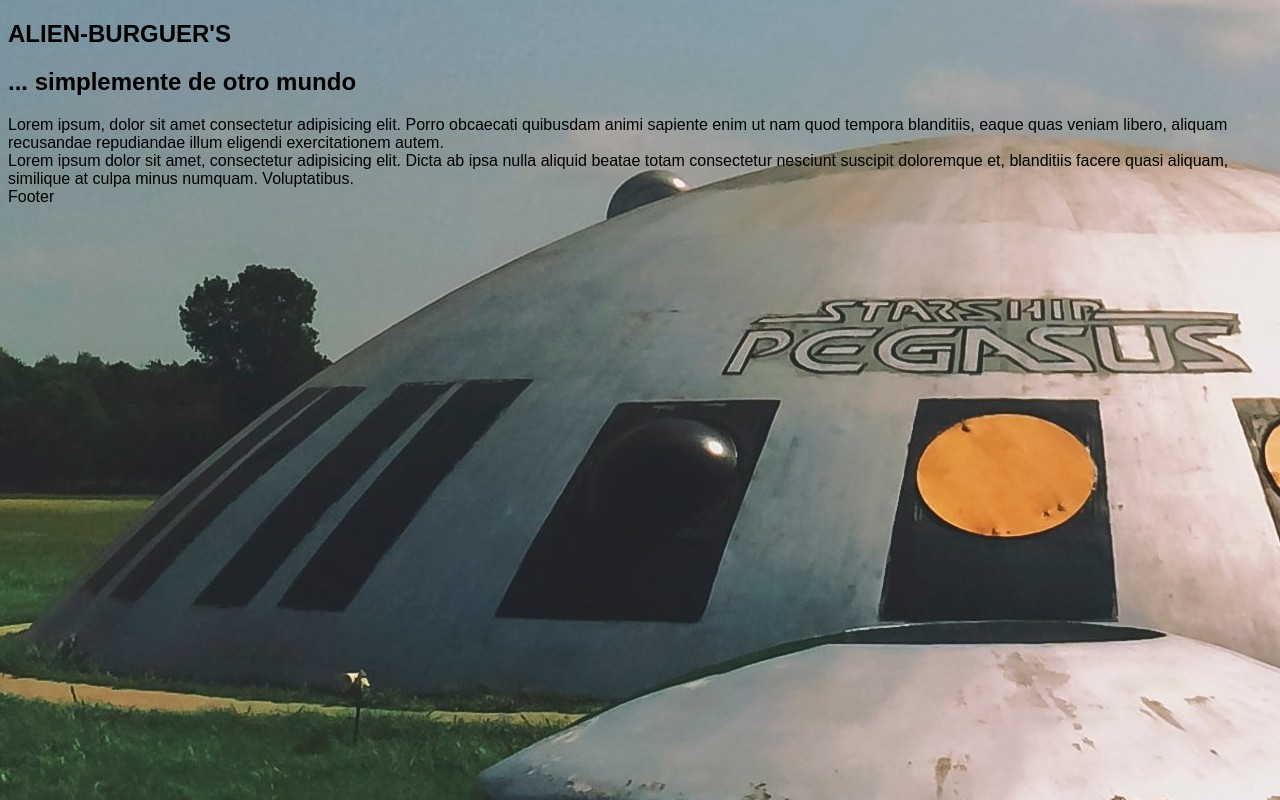
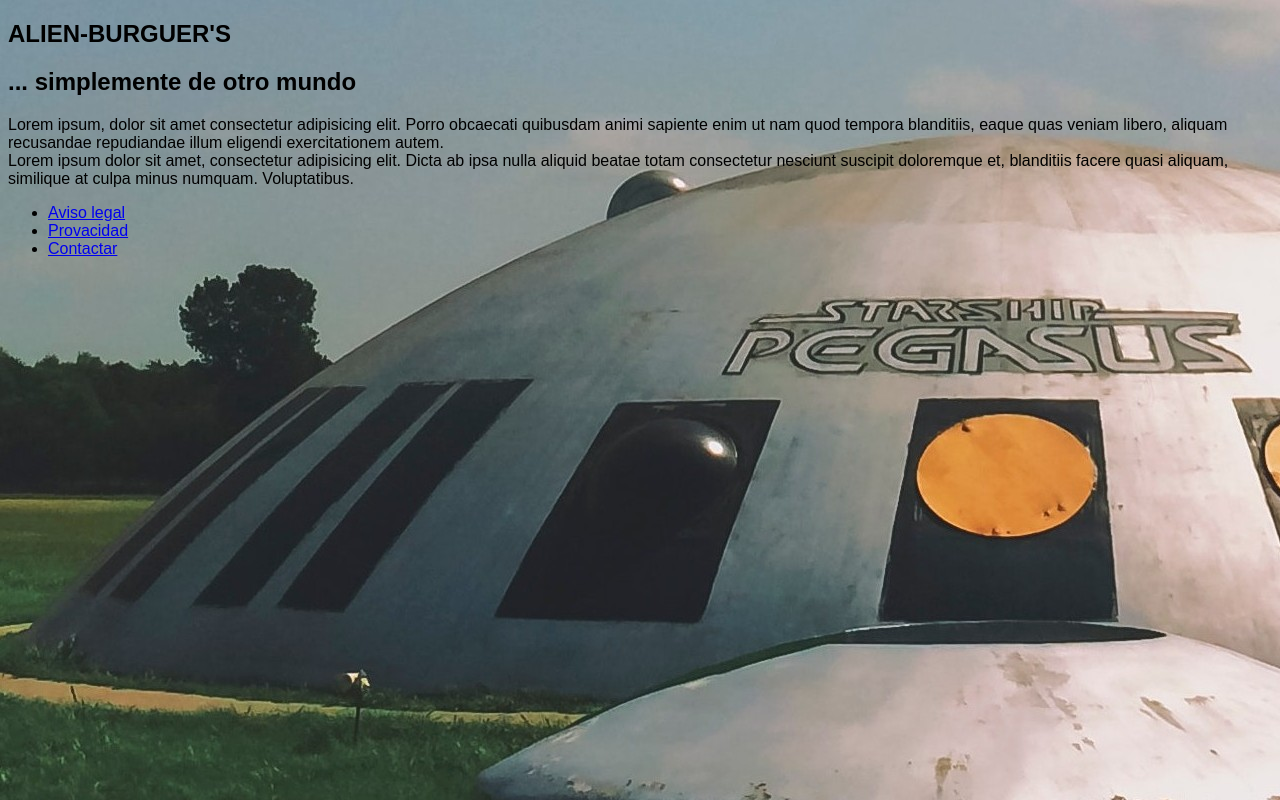
Before and after one commit to spbacilio/hellow, a plain HTML site: page index.html in a window 1280 px wide. Drawn offline with Linux system fonts and the light colour scheme.

Commit message:
Se agrega la primera version del footer

```diff
--- a/index.html
+++ b/index.html
@@ -19,7 +19,13 @@
         Lorem ipsum dolor sit amet, consectetur adipisicing elit. Dicta ab ipsa nulla aliquid beatae totam consectetur nesciunt suscipit doloremque et, blanditiis facere quasi aliquam, similique at culpa minus numquam. Voluptatibus.
     </section>
     <section>
-        Footer
+        <footer>
+            <ul>
+                <li><a href="aviso-legal.html">Aviso legal</a></li>
+                <li><a href="privacidad.html">Provacidad</a></li>
+                <li><a href="contactar.html">Contactar</a></li>
+            </ul>
+        </footer>
     </section>
 </body>
 </html>
```
